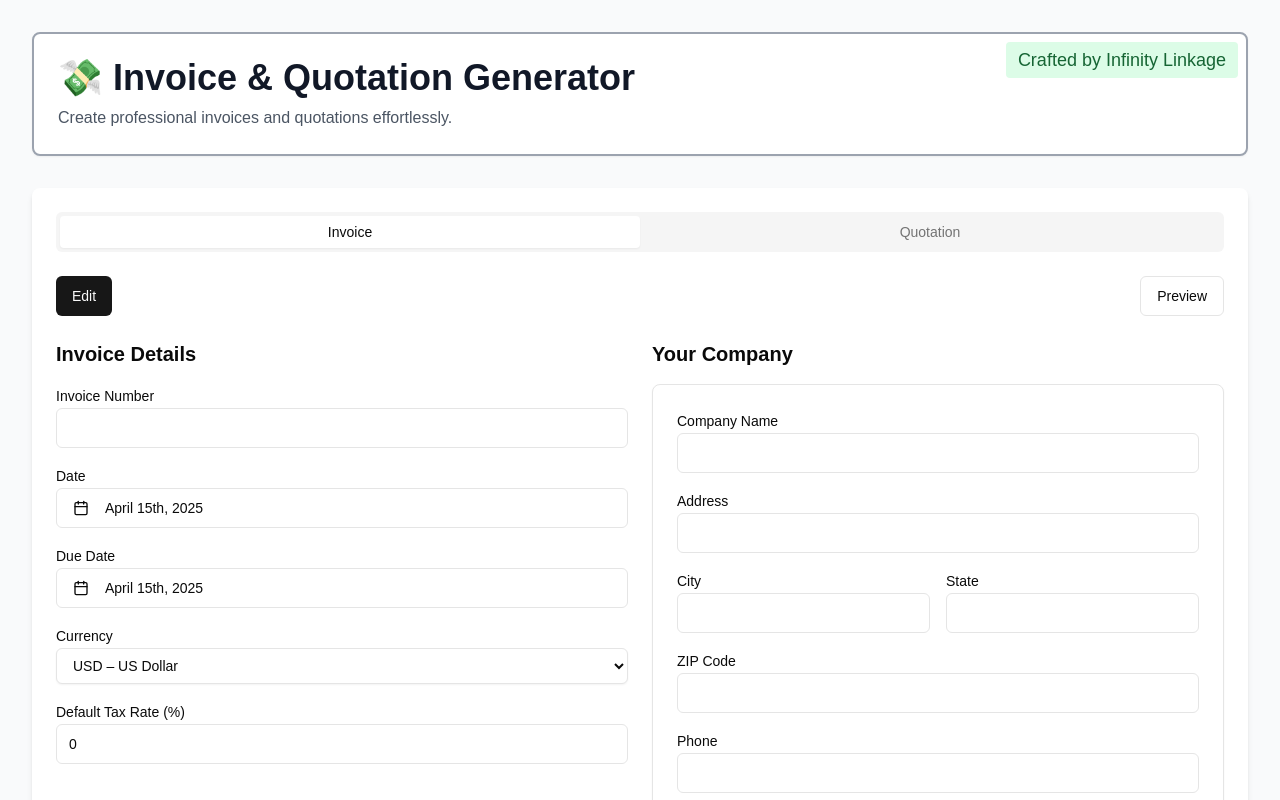
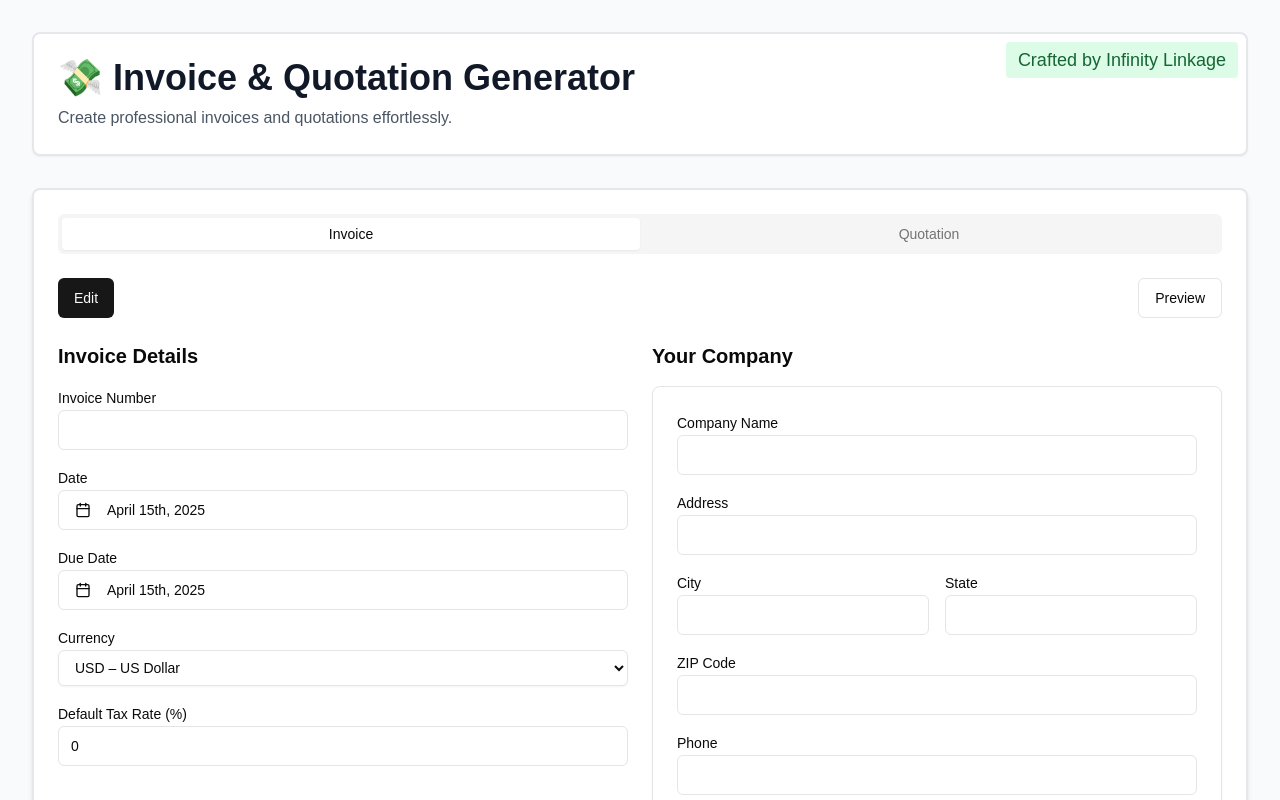
Before and after one commit to krutikkkkkkkkk/invoice-generator, a Next.js app: page / in a window 1280 px wide. Shown: the top 800 px of the page. Built offline with nearby package versions, Linux system fonts and the light colour scheme.

Commit message:
Update title in metadata and adjust header border color for consistency

```diff
--- a/app/layout.tsx
+++ b/app/layout.tsx
@@ -2,7 +2,7 @@ import type { Metadata } from 'next'
 import './globals.css'
 
 export const metadata: Metadata = {
-  title: 'Invoice Generator',
+  title: 'Invoice Generator by Infinity Linkage',
   description: 'Create professional invoices and quotations effortlessly.',
   generator: 'Infinity Linkage',
   keywords: ['Invoice Generator', 'Quotation Generator', 'Business Tools', 'Infinity Linkage'],
--- a/app/page.tsx
+++ b/app/page.tsx
@@ -7,7 +7,7 @@ export default function Home() {
     <>
       <main className="min-h-screen bg-gray-50 p-4 md:p-8">
         <div className="mx-auto max-w-7xl">
-          <header className="relative mb-8 text-left border-gray-400 border-2 rounded-lg p-6 bg-white shadow-sm">
+          <header className="relative mb-8 text-left border-gray-200 border-2 rounded-lg p-6 bg-white shadow-sm">
             <h1 className="text-3xl font-bold text-gray-900 md:text-4xl">
               💸 Invoice & Quotation Generator
             </h1>
--- a/components/invoice-generator.tsx
+++ b/components/invoice-generator.tsx
@@ -139,7 +139,7 @@ export function InvoiceGenerator() {
   }
 
   return (
-    <div className="rounded-lg bg-white p-4 shadow-md md:p-6">
+    <div className="rounded-lg bg-white p-4 shadow-md md:p-6 border-gray-200 border-2">
       <Tabs
         value={documentType}
         onValueChange={(value) => {
```
